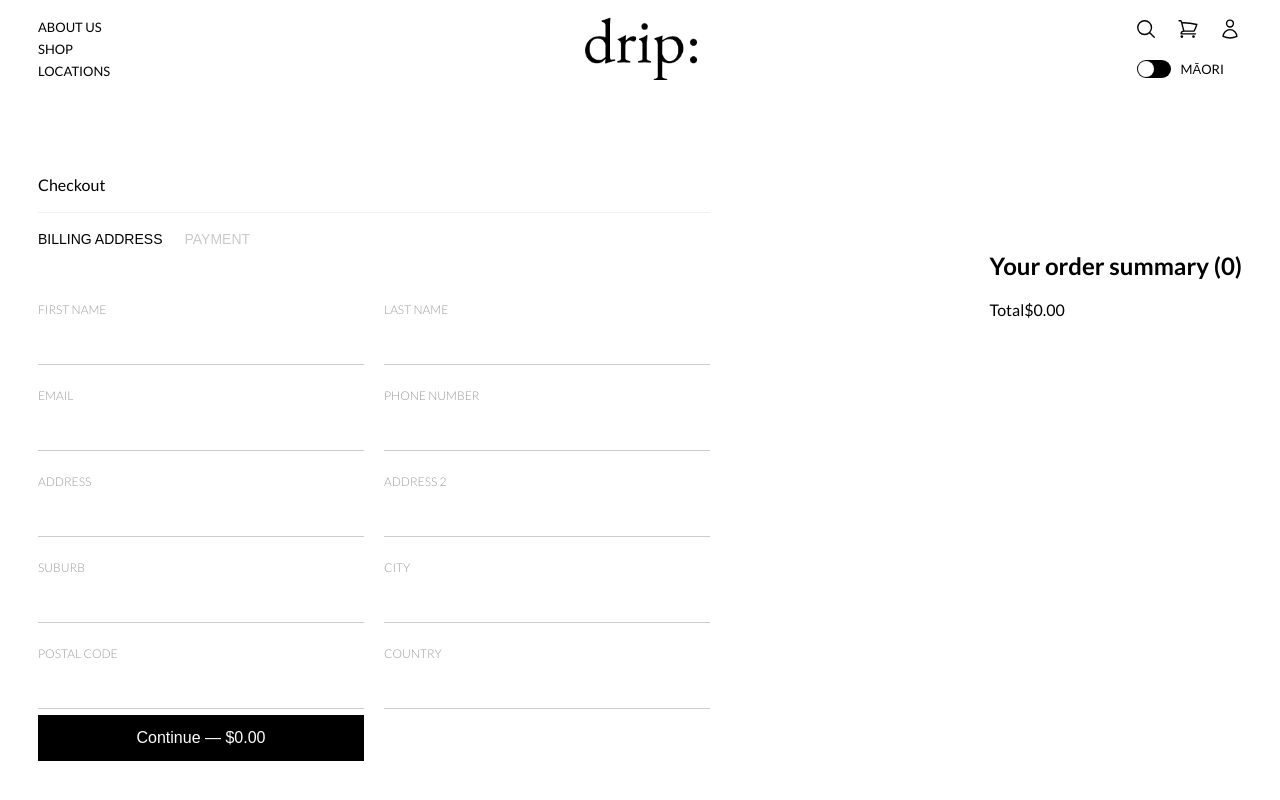
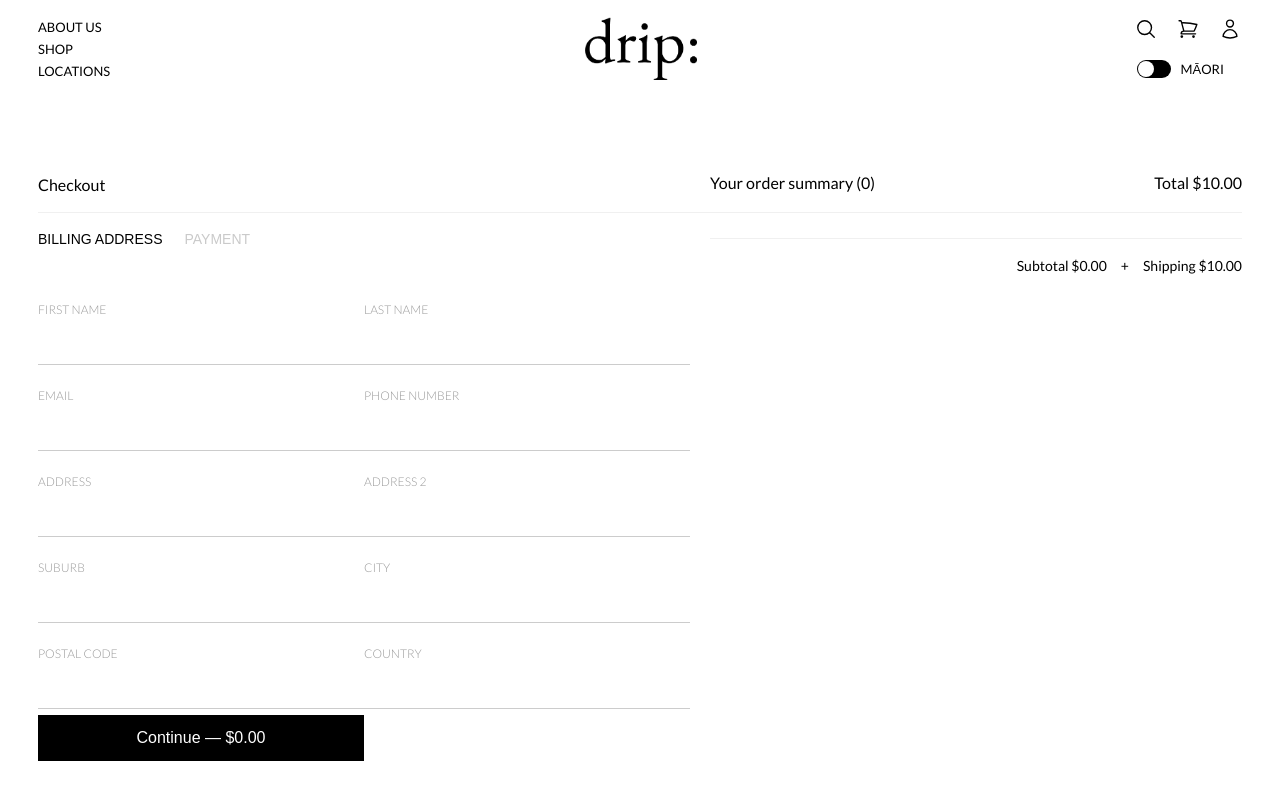
Before and after one commit to james-kwon97/drip, a React (Vite) app: page /checkout in a window 1280 px wide. Shown: the top 800 px of the page. Built offline with nearby package versions, Linux system fonts and the light colour scheme.

Commit message:
Order summary section completed

```diff
--- a/src/components/Checkout/Checkout.css
+++ b/src/components/Checkout/Checkout.css
@@ -117,15 +117,6 @@
   width: 326px;
 }
 
-.order-summary {
-  /* Add styles for order summary if needed */
-}
-
-.order-item-image {
-  width: 96px;
-  height: 94px;
-}
-
 /* Payment form specific styles */
 .payment-form .form-row {
   display: flex;
@@ -188,3 +179,104 @@
 .payment-form .form-field.cvc {
   margin-left: 20px;
 }
+
+/* Order summary section css */
+
+.order-summary {
+  width: 557px;
+  margin-top: -58px;
+  margin-left: 20px;
+}
+
+.order-summary-header {
+  display: flex;
+  justify-content: space-between;
+  align-items: center;
+  margin-bottom: 20px;
+}
+
+.order-summary h2,
+.order-total {
+  font-size: 16px;
+  font-weight: normal;
+  margin: 0;
+}
+
+.order-items {
+  border-top: 1px solid #f0f0f0;
+  padding-top: 25px;
+}
+
+.order-item {
+  display: flex;
+  align-items: center;
+  margin-bottom: 18px;
+}
+
+.order-item-image {
+  width: 96px;
+  height: 94px;
+  object-fit: cover;
+  margin-right: 20px;
+}
+
+.order-item-details {
+  flex-grow: 1;
+  display: flex;
+  justify-content: space-between;
+  align-items: center;
+}
+
+.order-item-info {
+  flex-grow: 1;
+  width: 108px;
+}
+
+.order-item-info h3 {
+  font-size: 14px;
+  color: #000000cc;
+  font-weight: normal;
+  margin: 0 0 7px 0;
+}
+
+.order-item-info p {
+  font-size: 12px;
+  color: #999;
+  margin: 0;
+}
+
+.order-item-quantity {
+  font-size: 12px;
+  color: #000000cc;
+  margin-right: 20px;
+}
+
+.order-item-price {
+  font-size: 12px;
+  color: #000000cc;
+  min-width: 60px;
+  text-align: right;
+  margin-left: 100px;
+}
+
+.order-summary-footer {
+  border-top: 1px solid #f0f0f0;
+  padding-top: 18px;
+  display: flex;
+  justify-content: flex-end;
+  font-size: 14px;
+  color: black;
+}
+
+.order-subtotal-shipping {
+  display: flex;
+  align-items: center;
+}
+
+.order-subtotal-shipping span:first-child {
+  margin-right: 14px;
+}
+
+.order-subtotal-shipping span:last-child {
+  margin-left: 14px;
+}
--- a/src/components/Checkout/Checkout.tsx
+++ b/src/components/Checkout/Checkout.tsx
@@ -133,10 +133,21 @@ function Checkout({ isEnglish }: CheckoutProps) {
           )}
         </div>
         <div className="order-summary">
+          <div className="order-summary-header">
             <h2>
               {isEnglish ? 'Whakarāpopototanga ota' : 'Your order summary'} (
               {cart.length})
             </h2>
+            <span className="order-total">
+              Total $
+              {(
+                cart.reduce(
+                  (total, item) => total + item.price * item.quantity,
+                  0
+                ) + 10
+              ).toFixed(2)}
+            </span>
+          </div>
           <div className="order-items">
             {cart.map((item) => (
               <div key={item.id} className="order-item">
@@ -146,26 +157,34 @@ function Checkout({ isEnglish }: CheckoutProps) {
                   className="order-item-image"
                 />
                 <div className="order-item-details">
+                  <div className="order-item-info">
                     <h3>{item.name}</h3>
                     <p>{item.info}</p>
-                  <p>
-                    {isEnglish ? 'Rahinga' : 'Quantity'}: {item.quantity}
-                  </p>
-                  <p className="order-item-price">
+                  </div>
+                  <span className="order-item-quantity">
+                    QTY {item.quantity}
+                  </span>
+                  <span className="order-item-price">
                     ${(item.price * item.quantity).toFixed(2)}
-                  </p>
+                  </span>
                 </div>
               </div>
             ))}
           </div>
-          <div className="order-total">
-            <span>{isEnglish ? 'Tapeke' : 'Total'}</span>
+          <div className="order-summary-footer">
+            <div className="order-subtotal-shipping">
               <span>
-              $
+                {isEnglish ? 'Tapeke iti' : 'Subtotal'} $
                 {cart
-                .reduce((total, item) => total + item.price * item.quantity, 0)
+                  .reduce(
+                    (total, item) => total + item.price * item.quantity,
+                    0
+                  )
                   .toFixed(2)}
               </span>
+              <span>+</span>
+              <span>{isEnglish ? 'Tuku' : 'Shipping'} $10.00</span>
+            </div>
           </div>
         </div>
       </div>
```
Lines whose indentation alone changed are shown as unchanged.
